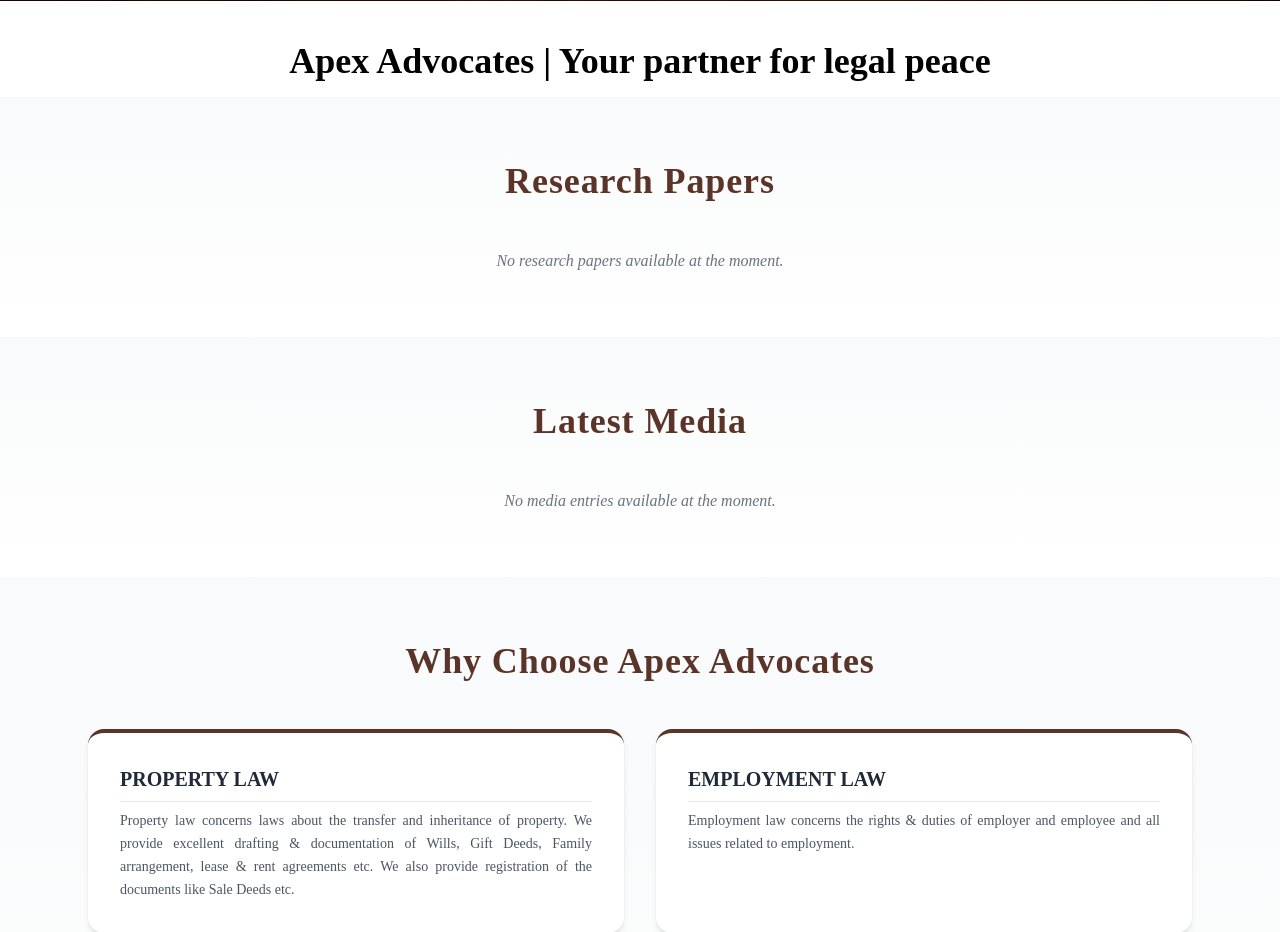
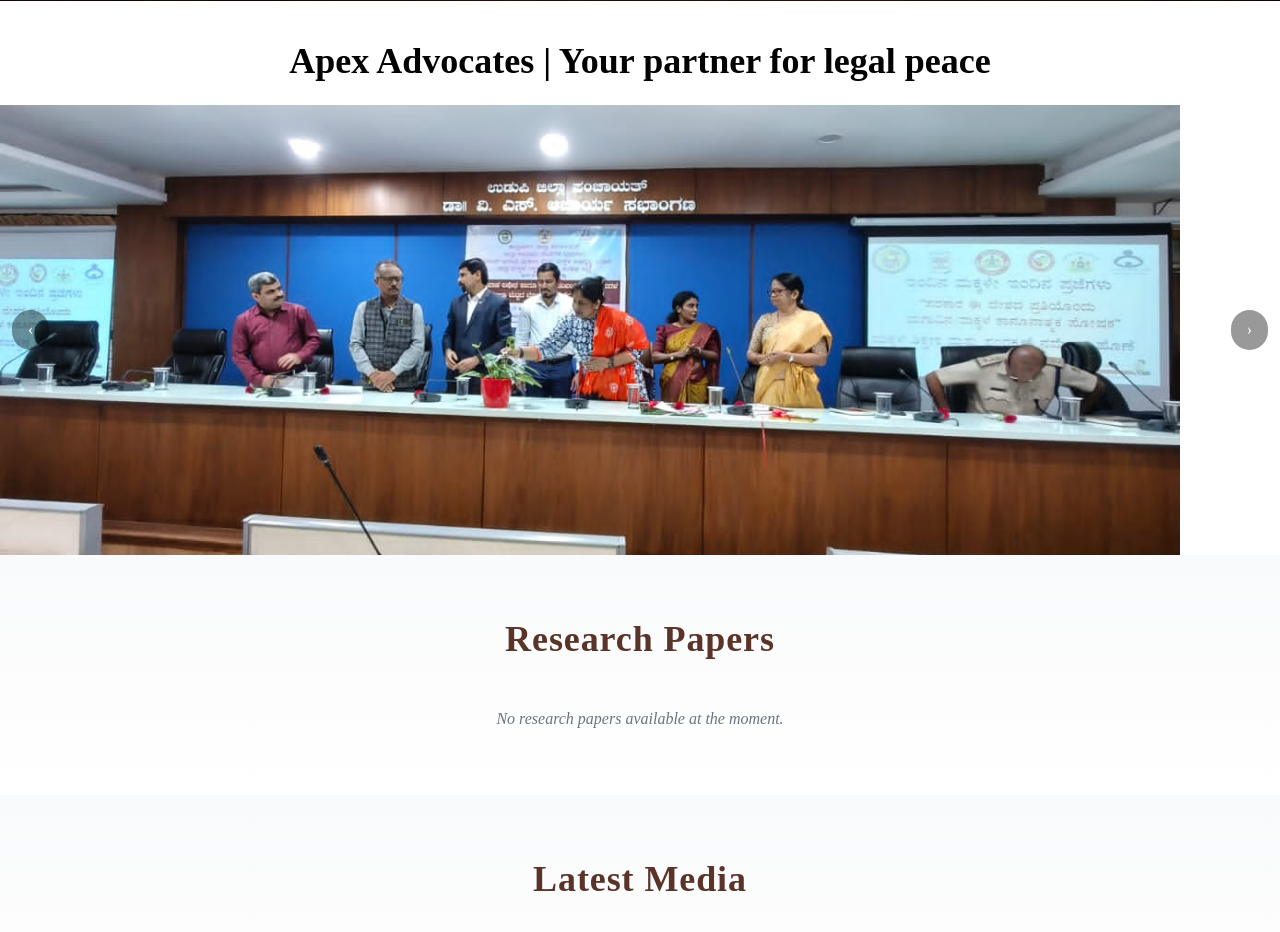
Before and after one commit to CHD-Group/apexadvocates, a PHP site: page / in a window 1280 px wide. Shown: the part 1087-2019 px from the top of the page. Run offline with PHP 8.4, Linux system fonts and the light colour scheme; data that the repository does not hold is empty; some libraries are stand-ins or nearby versions.

Commit message:
Update index.php

```diff
--- a/index.php
+++ b/index.php
@@ -83,6 +83,37 @@
   <img src="Image/india.jpg" alt="india" class=" w-full h-full object-cover object-top">
 </section>
 <h2 class="text-2xl lg:text-4xl text-center font-bold text-black-600 mb-4 mt-4 lg:mt-10">Apex Advocates | Your partner for legal peace</h2>
+
+        <!-- ===== Simple Image Slider Start ===== -->
+<div class="relative w-full overflow-hidden max-h-[450px] mt-6" id="slider">
+
+    <!-- Slides -->
+    <div class="slide hidden">
+        <img src="Image/slider1.jpg" class="w-full h-[450px] object-cover">
+    </div>
+
+    <div class="slide hidden">
+        <img src="Image/slider2.jpg" class="w-full h-[450px] object-cover">
+    </div>
+
+    <div class="slide hidden">
+        <img src="Image/slider3.jpg" class="w-full h-[450px] object-cover">
+    </div>
+
+    <!-- Left Button -->
+    <button onclick="prevSlide()"
+            class="absolute top-1/2 left-3 -translate-y-1/2 bg-black/40 text-white px-4 py-2 rounded-full">
+        ‹
+    </button>
+
+    <!-- Right Button -->
+    <button onclick="nextSlide()"
+            class="absolute top-1/2 right-3 -translate-y-1/2 bg-black/40 text-white px-4 py-2 rounded-full">
+        ›
+    </button>
+</div>
+<!-- ===== Simple Image Slider End ===== -->
+
 
 
 <!-- Latest Research Papers Section -->
@@ -225,5 +256,33 @@
     easing: 'ease-in-out'
   });
 </script>
+        <script>
+let currentSlide = 0;
+const slides = document.querySelectorAll("#slider .slide");
+
+function showSlide(index) {
+    slides.forEach((slide, i) => {
+        slide.classList.add("hidden");
+        if (i === index) slide.classList.remove("hidden");
+    });
+}
+
+function nextSlide() {
+    currentSlide = (currentSlide + 1) % slides.length;
+    showSlide(currentSlide);
+}
+
+function prevSlide() {
+    currentSlide = (currentSlide - 1 + slides.length) % slides.length;
+    showSlide(currentSlide);
+}
+
+// Auto Slide every 4 seconds
+setInterval(nextSlide, 4000);
+
+// Show first slide on load
+showSlide(currentSlide);
+</script>
+
 </body>
 </html>
```
